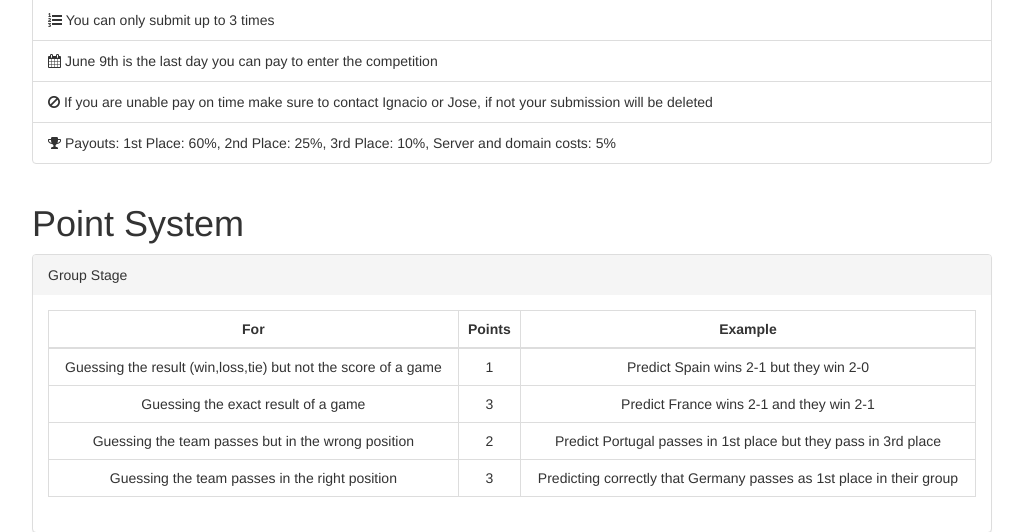
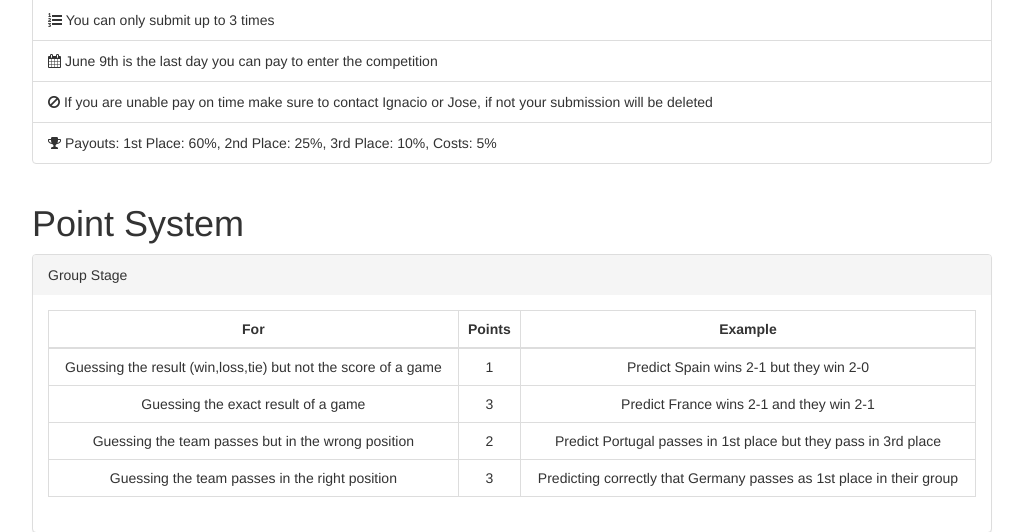
Before and after one commit to itorras13/Euro2016, a Flask app: page / in a window 1280 px wide. Shown: the part 814-1346 px from the top of the page, without its empty margins (253-1276 px from the left). Run offline with Flask 2, Linux system fonts and the light colour scheme; data that the repository does not hold is empty; some libraries are stand-ins or nearby versions.

Commit message:
more payouts stuff

```diff
--- a/templates/index/rules.html
+++ b/templates/index/rules.html
@@ -18,6 +18,6 @@
     </li>
     <li class="list-group-item">
         <i class="fa fa-trophy" aria-hidden="true"></i>
-        Payouts: 1st Place: 60%, 2nd Place: 25%, 3rd Place: 10%, Server and domain costs: 5%
+        Payouts: 1st Place: 60%, 2nd Place: 25%, 3rd Place: 10%, Costs: 5%
     </li>
 </ul>
```
